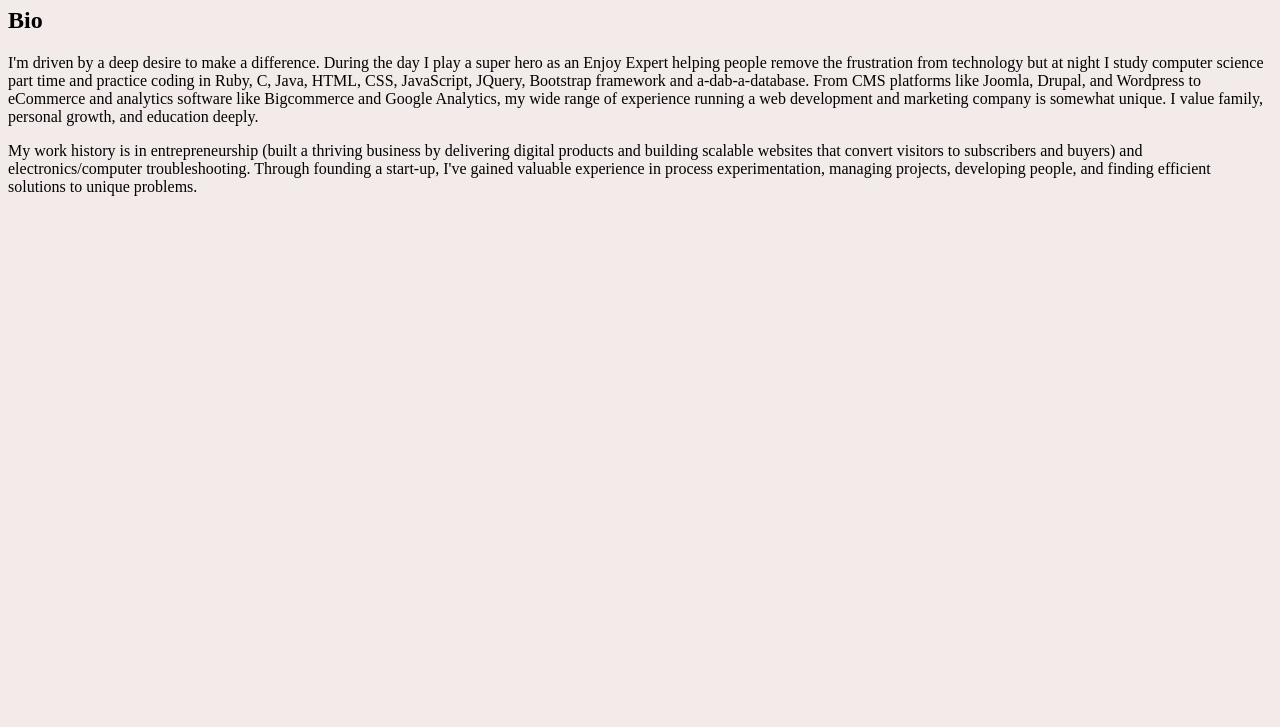
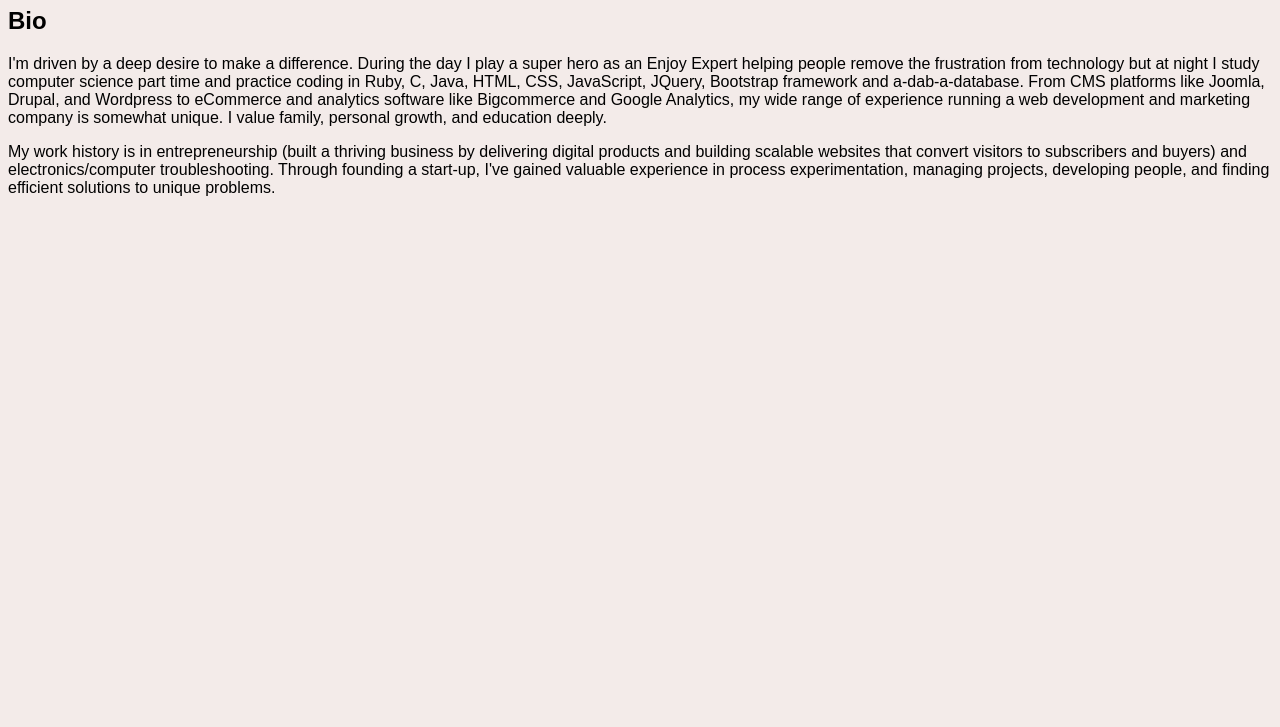
Before and after one commit to keithwellman/gsucs4370, a plain HTML site: page index.html in a window 1280 px wide. Shown: the part 73-800 px from the top of the page. Drawn offline with Linux system fonts and the light colour scheme.

Commit message:
minor css changes for testing

```diff
--- a/css/style.css
+++ b/css/style.css
@@ -1,8 +1,5 @@
 body {
 	background: #F3EBE9;
 	font-size: 100%;
-	font-family: 'Times New Roman', serif;
+	font-family: 'Arial', sans-serif;
 }
-p {
-  font-family: 'Times New Roman', sans-serif;
-}
```
